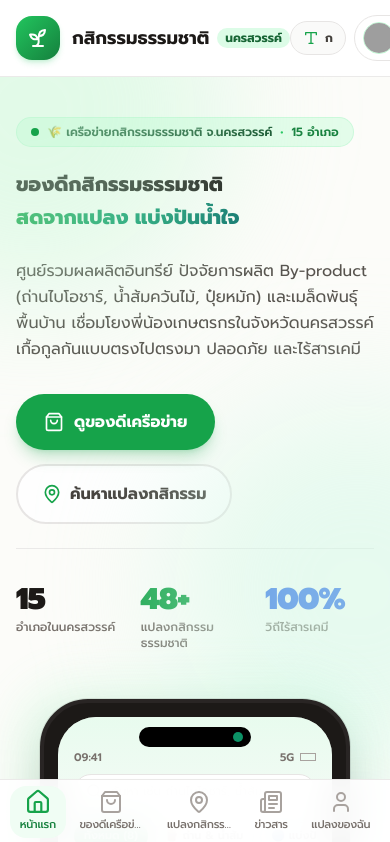
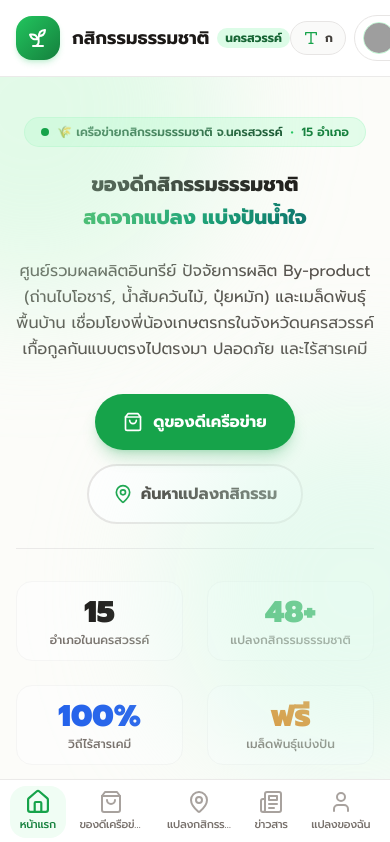
Before and after one commit to narapat/agrinaturenetworksnw, a Next.js app: page / in a window 390 px wide. Shown: the top 842 px of the page. Built offline with nearby package versions, Linux system fonts and the light colour scheme; grey boxes are pictures that could not be loaded.

Commit message:
refactor: นำ Phone Mockup ออก ปรับเลย์เอาต์หน้าแรกให้โปร่ง สะอาดตา และโฟกัสผลผลิต

```diff
--- a/src/app/page.tsx
+++ b/src/app/page.tsx
@@ -5,7 +5,6 @@
 import { useFontSize } from '@/context/FontSizeContext';
 import { dataService } from '@/services/dataService';
 import { Product, SKUGroup } from '@/types';
-import PhoneMockup from '@/components/ui/PhoneMockup';
 import {
   ShoppingBag,
   MapPin,
@@ -37,15 +36,12 @@
       <div className="absolute -top-40 -left-40 w-96 h-96 bg-brand-200/40 rounded-full blur-3xl pointer-events-none" />
       <div className="absolute top-80 -right-40 w-96 h-96 bg-emerald-100/50 rounded-full blur-3xl pointer-events-none" />
 
-      {/* ================= HERO SECTION (Inspired by Reference Design) ================= */}
-      <section className="pt-10 sm:pt-14 md:pt-16 pb-16 md:pb-24 max-w-7xl mx-auto px-4 sm:px-6 lg:px-8">
-        <div className="grid grid-cols-1 lg:grid-cols-12 gap-12 lg:gap-8 items-center">
-
-          {/* Left Column: Headline, Subtitle, CTAs, Stats */}
-          <div className="lg:col-span-7 space-y-6 text-left">
+      {/* ================= HERO SECTION (Clean & Spacious) ================= */}
+      <section className="pt-10 sm:pt-16 pb-14 md:pb-20 max-w-5xl mx-auto px-4 sm:px-6 lg:px-8 text-center">
+        <div className="space-y-6 flex flex-col items-center">
 
           {/* Pill Badge */}
-            <div className="inline-flex items-center gap-2 px-3.5 py-1.5 rounded-full bg-brand-100/80 border border-brand-200/60 text-brand-900 text-xs sm:text-sm font-semibold shadow-xs">
+          <div className="inline-flex items-center gap-2 px-4 py-1.5 rounded-full bg-brand-100/80 border border-brand-200/60 text-brand-900 text-xs sm:text-sm font-semibold shadow-xs">
             <span className="w-2 h-2 rounded-full bg-brand-600 animate-pulse"></span>
             <span>🌾 เครือข่ายกสิกรรมธรรมชาติ จ.นครสวรรค์</span>
             <span className="text-brand-500">•</span>
@@ -53,7 +49,7 @@
           </div>
 
           {/* Main Headline */}
-            <h1 className={`${getTextClass('title')} text-3xl sm:text-5xl lg:text-6xl font-extrabold text-stone-900 leading-[1.38] space-y-1 sm:space-y-2`}>
+          <h1 className={`${getTextClass('title')} text-3xl sm:text-5xl lg:text-6xl font-extrabold text-stone-900 leading-[1.38] space-y-1 sm:space-y-2 max-w-4xl`}>
             <span className="block">ของดีกสิกรรมธรรมชาติ</span>
             <span className="thai-gradient-text text-transparent bg-clip-text bg-gradient-to-r from-brand-600 via-emerald-600 to-teal-700">
               สดจากแปลง แบ่งปันน้ำใจ
@@ -61,14 +57,14 @@
           </h1>
 
           {/* Subtitle */}
-            <p className={`${getTextClass('body')} text-stone-600 max-w-2xl text-base sm:text-lg leading-relaxed`}>
+          <p className={`${getTextClass('body')} text-stone-600 max-w-2xl text-base sm:text-lg leading-relaxed mx-auto`}>
             ศูนย์รวมผลผลิตอินทรีย์ ปัจจัยการผลิต By-product (ถ่านไบโอชาร์, น้ำส้มควันไม้, ปุ๋ยหมัก)
             และเมล็ดพันธุ์พื้นบ้าน เชื่อมโยงพี่น้องเกษตรกรในจังหวัดนครสวรรค์
             เกื้อกูลกันแบบตรงไปตรงมา ปลอดภัย และไร้สารเคมี
           </p>
 
           {/* Quick Action CTAs */}
-            <div className="flex flex-wrap items-center gap-3.5 pt-2">
+          <div className="flex flex-wrap items-center justify-center gap-3.5 pt-2">
             <Link
               href="/catalog"
               className="inline-flex items-center gap-2.5 px-7 py-4 rounded-full bg-brand-600 hover:bg-brand-700 text-white font-bold text-base sm:text-lg shadow-lg shadow-brand-600/25 hover:shadow-brand-600/35 transition-all transform hover:-translate-y-0.5 touch-target-big"
@@ -86,35 +82,25 @@
             </Link>
           </div>
 
-            {/* Impact / Stats Row (Style from Reference) */}
-            <div className="pt-8 border-t border-stone-200/80">
-              <div className="grid grid-cols-3 sm:grid-cols-4 gap-4">
-                <div>
-                  <div className="text-3xl sm:text-4xl font-black text-stone-900 tracking-tight">15</div>
+          {/* Impact / Stats Row */}
+          <div className="pt-8 border-t border-stone-200/80 w-full max-w-3xl mt-4">
+            <div className="grid grid-cols-2 sm:grid-cols-4 gap-6 sm:gap-4">
+              <div className="p-3 rounded-2xl bg-white/60 border border-stone-100 sm:bg-transparent sm:border-0">
+                <div className="text-3xl sm:text-4xl font-black text-stone-900 tracking-normal">15</div>
                 <div className="text-xs sm:text-sm text-stone-500 font-medium mt-0.5">อำเภอในนครสวรรค์</div>
               </div>
-                <div>
-                  <div className="text-3xl sm:text-4xl font-black text-brand-600 tracking-tight">48+</div>
+              <div className="p-3 rounded-2xl bg-white/60 border border-stone-100 sm:bg-transparent sm:border-0">
+                <div className="text-3xl sm:text-4xl font-black text-brand-600 tracking-normal">48+</div>
                 <div className="text-xs sm:text-sm text-stone-500 font-medium mt-0.5">แปลงกสิกรรมธรรมชาติ</div>
               </div>
-                <div>
-                  <div className="text-3xl sm:text-4xl font-black text-blue-600 tracking-tight">100%</div>
+              <div className="p-3 rounded-2xl bg-white/60 border border-stone-100 sm:bg-transparent sm:border-0">
+                <div className="text-3xl sm:text-4xl font-black text-blue-600 tracking-normal">100%</div>
                 <div className="text-xs sm:text-sm text-stone-500 font-medium mt-0.5">วิถีไร้สารเคมี</div>
               </div>
-                <div className="hidden sm:block">
-                  <div className="text-3xl sm:text-4xl font-black text-amber-600 tracking-tight">ฟรี</div>
+              <div className="p-3 rounded-2xl bg-white/60 border border-stone-100 sm:bg-transparent sm:border-0">
+                <div className="text-3xl sm:text-4xl font-black text-amber-600 tracking-normal">ฟรี</div>
                 <div className="text-xs sm:text-sm text-stone-500 font-medium mt-0.5">เมล็ดพันธุ์แบ่งปัน</div>
               </div>
-              </div>
-            </div>
-
-          </div>
-
-          {/* Right Column: Phone Mockup with Live Preview (Style from Reference) */}
-          <div className="lg:col-span-5 flex justify-center">
-            <div className="relative">
-              <div className="absolute -inset-4 bg-gradient-to-r from-brand-300/30 to-emerald-200/30 rounded-[56px] blur-xl opacity-70 transform -rotate-1"></div>
-              <PhoneMockup sampleProducts={products} />
             </div>
           </div>
 
```
Lines whose indentation alone changed are shown as unchanged.
